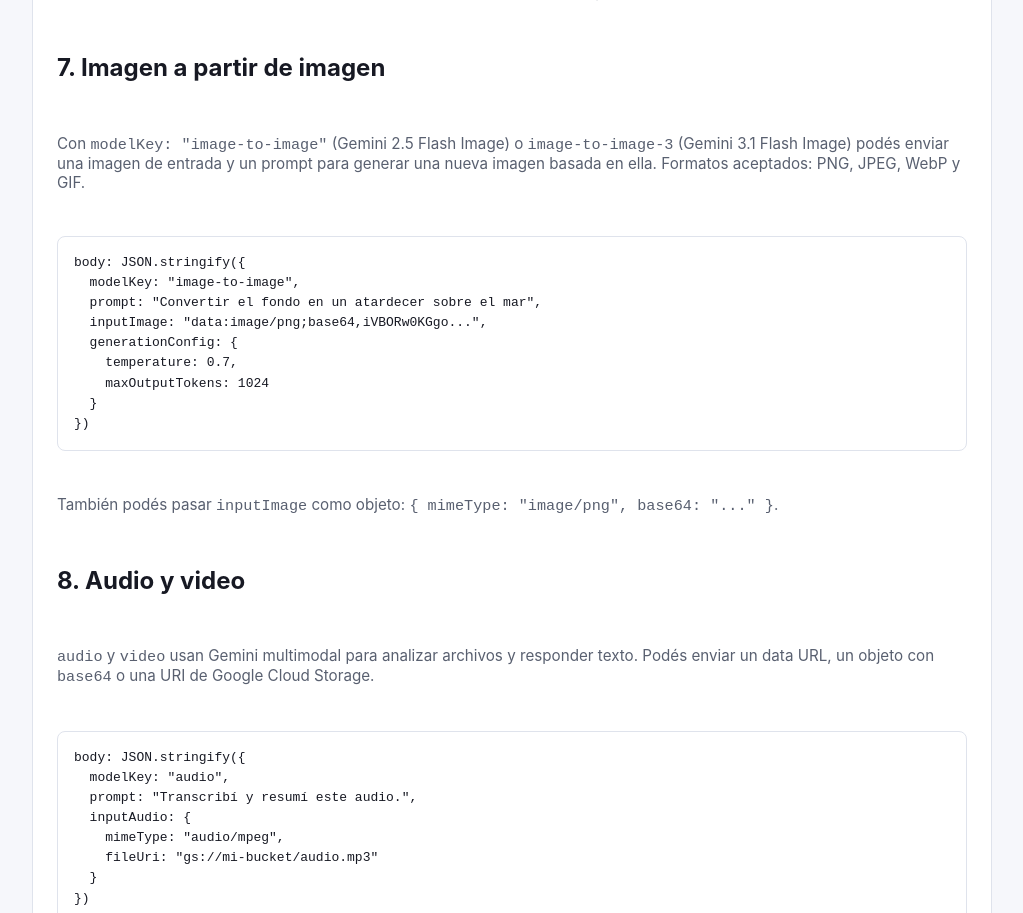
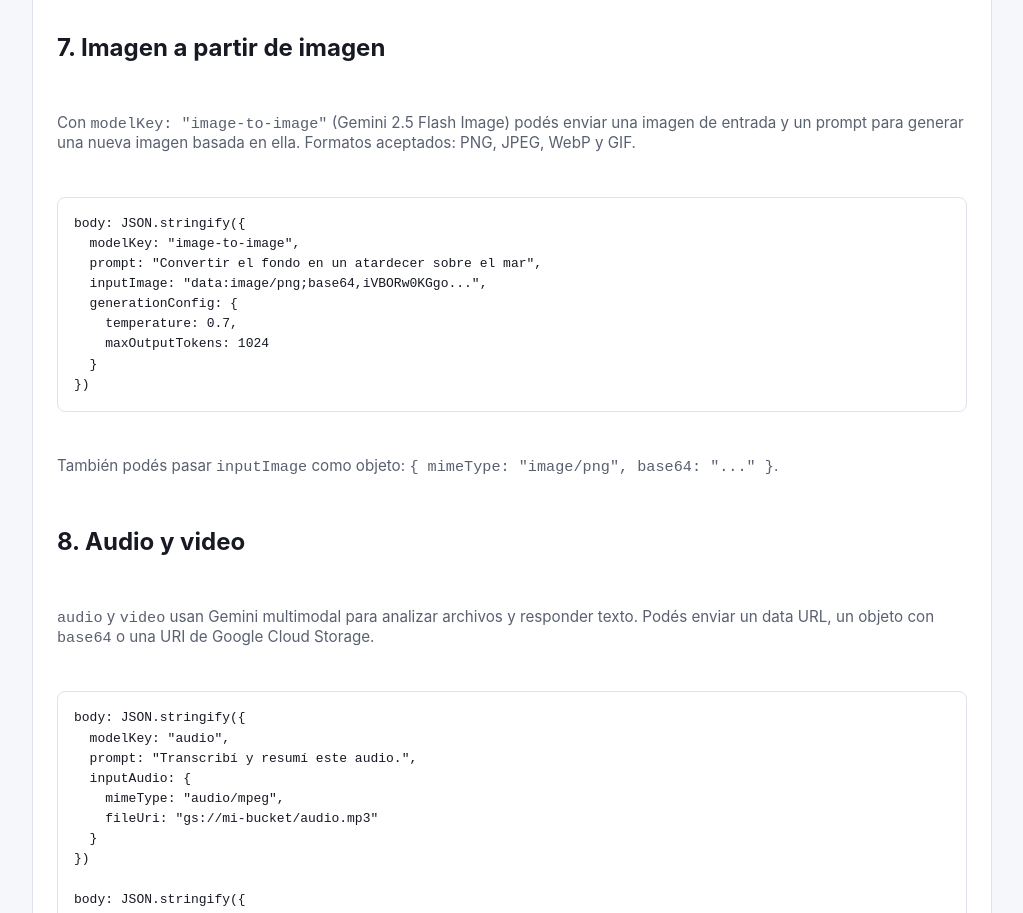
Before and after one commit to PolCarva/vertex, a Next.js app: page /docs in a window 1280 px wide. Shown: the part 3060-3973 px from the top of the page, without its empty margins (128-1151 px from the left). Built offline with nearby package versions, Linux system fonts and the light colour scheme.

Commit message:
Remove Gemini 3 image editing alias

```diff
--- a/app/docs/page.tsx
+++ b/app/docs/page.tsx
@@ -43,7 +43,6 @@ flash         gemini-2.5-flash            text             texto rapido
 pro           gemini-2.5-pro              text             texto avanzado (thinking)
 image         imagen-3.0-generate-002     image            generar imagen desde prompt
 image-to-image gemini-2.5-flash-image    image-to-image   generar imagen desde otra imagen
-image-to-image-3 gemini-3.1-flash-image    image-to-image   generar imagen desde otra imagen
 audio         gemini-2.5-flash            audio            analizar audio
 video         gemini-2.5-flash            video            analizar video`}</pre>
 
@@ -127,8 +126,7 @@ video         gemini-2.5-flash            video            analizar video`}</pre
 
         <h2>7. Imagen a partir de imagen</h2>
         <p className="hint">
-          Con <code>modelKey: &quot;image-to-image&quot;</code> (Gemini 2.5 Flash Image)
-          o <code>image-to-image-3</code> (Gemini 3.1 Flash Image) podés
+          Con <code>modelKey: &quot;image-to-image&quot;</code> (Gemini 2.5 Flash Image) podés
           enviar una imagen de entrada y un prompt para generar una nueva
           imagen basada en ella. Formatos aceptados: PNG, JPEG, WebP y GIF.
         </p>
--- a/lib/models.ts
+++ b/lib/models.ts
@@ -41,11 +41,6 @@ const DEFAULT_MODEL_ALIASES: ModelAlias[] = [
   {
     key: "image-to-image",
     model: process.env.GOOGLE_VERTEX_IMAGE_TO_IMAGE_MODEL || "gemini-2.5-flash-image",
-    kind: "image-to-image",
-  },
-  {
-    key: "image-to-image-3",
-    model: process.env.GOOGLE_VERTEX_IMAGE_TO_IMAGE_3_MODEL || "gemini-3.1-flash-image",
     kind: "image-to-image",
   },
   {
```
Also changed, not shown: 1 other file (tests, documents, lock files or other folders).
